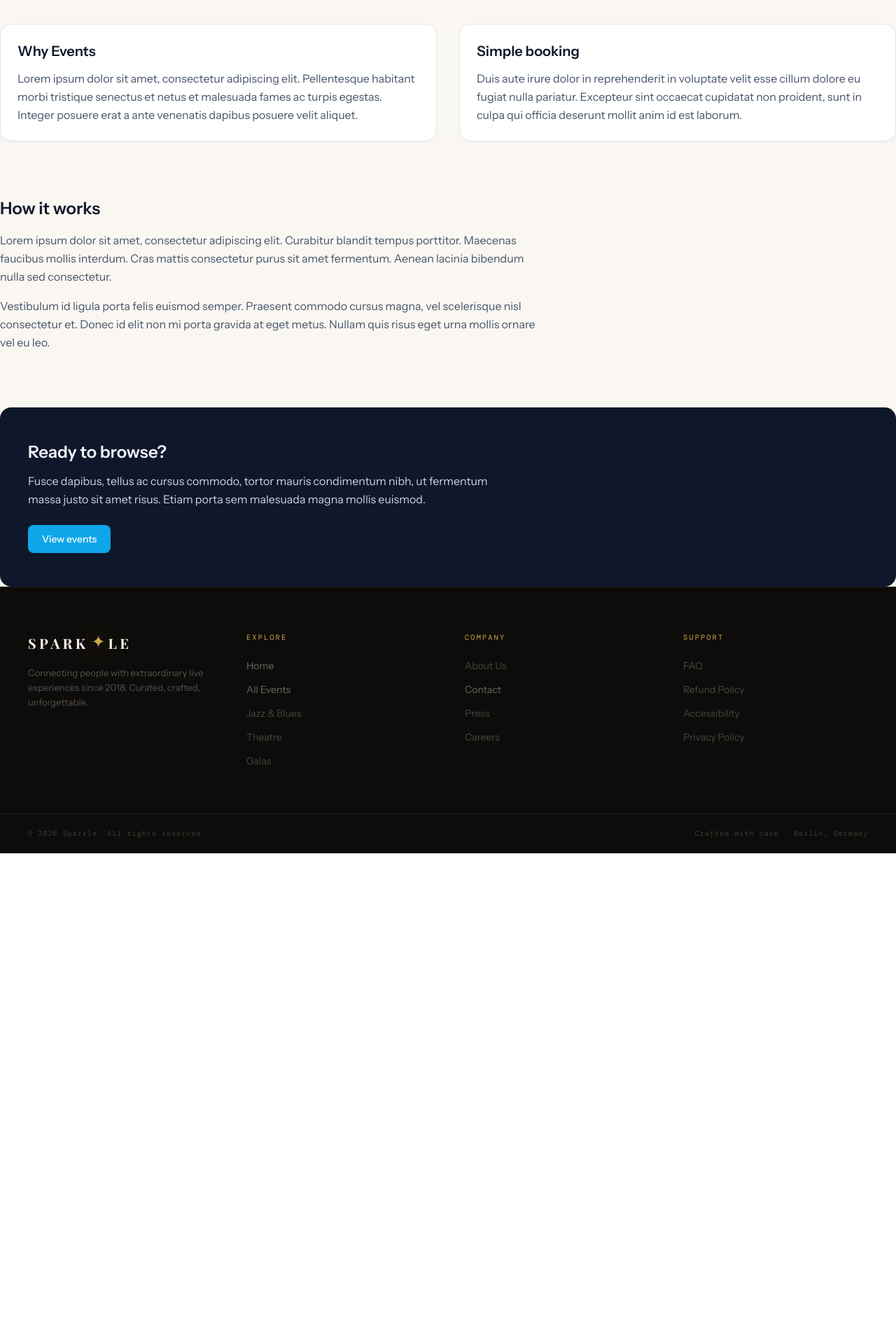
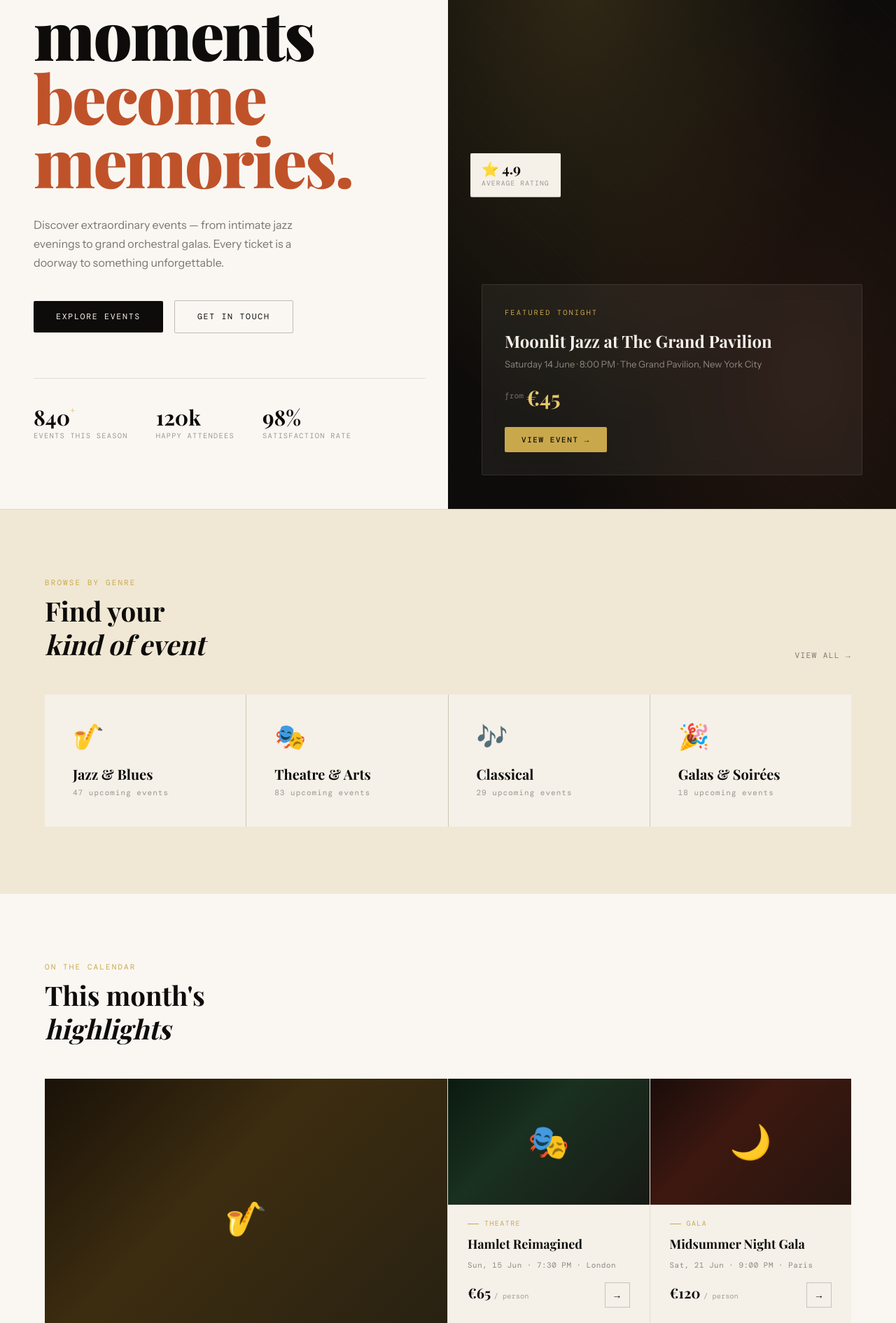
Before and after one commit to Shomen/events, a Nuxt app: page / in a window 1280 px wide. Shown: the part 310-2200 px from the top of the page at 70% size. Before the commit the page ends 1529 px from the top, so only its background shows below. Built offline with nearby package versions, Linux system fonts and the light colour scheme; a web font is replaced by a local one.

Commit message:
Home- Landing page, grid, EventCard

```diff
--- /dev/null
+++ b/app/components/EventCard.vue
@@ -0,0 +1,78 @@
+<script setup lang="ts">
+import type { CatalogEvent } from '~/composables/useEventsCatalog'
+import { formatCardDate } from '~/utils/formatEventDate'
+
+const props = withDefaults(
+  defineProps<{
+    event: CatalogEvent
+    large?: boolean
+  }>(),
+  { large: false },
+)
+
+const bgClass = computed(() => {
+  const map: Record<number, string> = {
+    1: 'bg-ov-card-1',
+    2: 'bg-ov-card-2',
+    3: 'bg-ov-card-3',
+    4: 'bg-ov-card-4',
+    5: 'bg-ov-card-5',
+  }
+  return map[props.event.imageVariant] ?? 'bg-ov-card-1'
+})
+
+const cardInfo = computed(
+  () => `${formatCardDate(props.event.date)} · ${props.event.time} · ${props.event.city}`,
+)
+</script>
+
+<template>
+  <NuxtLink
+    :to="`/events/${event.slug}`"
+    class="group bg-cream overflow-hidden relative transition-transform duration-300 hover:scale-[0.99] focus:outline-none focus-visible:ring-2 focus-visible:ring-gold focus-visible:ring-offset-2 focus-visible:ring-offset-paper"
+    :class="large ? 'lg:row-span-2' : ''"
+  >
+    <div
+      class="w-full overflow-hidden bg-ink relative"
+      :class="
+        large
+          ? 'aspect-[16/11] lg:aspect-auto lg:min-h-[280px] lg:h-[400px]'
+          : 'aspect-[16/10]'
+      "
+    >
+      <div
+        class="w-full h-full min-h-[160px] flex items-center justify-center text-4xl sm:text-5xl"
+        :class="bgClass"
+      >
+        {{ event.emoji }}
+      </div>
+    </div>
+    <div class="px-5 sm:px-7 pt-5 pb-7 sm:pb-8">
+      <div
+        class="font-mono text-[0.62rem] uppercase tracking-[0.15em] text-gold mb-2 flex items-center gap-2 before:content-[''] before:w-4 before:h-px before:bg-gold"
+      >
+        {{ event.tag }}
+      </div>
+      <h3
+        class="font-display font-bold text-ink leading-snug mb-2"
+        :class="large ? 'text-xl sm:text-2xl lg:text-[1.7rem]' : 'text-[1.05rem] sm:text-lg'"
+      >
+        {{ event.title }}
+      </h3>
+      <p class="font-mono text-[0.68rem] text-ink/45 tracking-[0.05em] mb-4">
+        {{ cardInfo }}
+      </p>
+      <div class="flex justify-between items-center">
+        <div class="font-display font-bold text-lg sm:text-xl text-ink">
+          {{ event.currency }}{{ event.priceFrom }}
+          <small class="font-mono text-[0.65rem] font-normal text-ink/35">/ person</small>
+        </div>
+        <div
+          class="w-9 h-9 border-[1.5px] border-ink/20 flex items-center justify-center text-sm transition-all duration-200 group-hover:bg-ink group-hover:text-cream group-hover:border-ink"
+        >
+          →
+        </div>
+      </div>
+    </div>
+  </NuxtLink>
+</template>
--- a/app/pages/index.vue
+++ b/app/pages/index.vue
@@ -1,70 +1,232 @@
+<script setup lang="ts">
+import type { CatalogEvent } from '~/composables/useEventsCatalog'
+
+const { data: catalog, pending, error } = useEventsCatalog()
+
+const grid = computed(() => {
+  const all = catalog.value?.events.filter((e) => e.featuredOnHome) ?? []
+  const feat = all.find((e) => e.featured) ?? all[0]
+  const others = all.filter((e) => e.slug !== feat?.slug)
+  return { feat, others }
+})
+
+function formatFeaturedMeta(e: CatalogEvent) {
+  const d = new Date(`${e.date}T12:00:00Z`)
+  const dateStr = d.toLocaleDateString('en-GB', { weekday: 'long', day: 'numeric', month: 'long' })
+  return `${dateStr} · ${e.time} · ${e.venue}, ${e.city}`
+}
+</script>
+
 <template>
-  <div class="space-y-16 sm:space-y-20">
-    <section class="space-y-4">
-      <p class="text-sm font-medium text-sky-600 uppercase tracking-wide">
-        Welcome
+  <div>
+    <section
+      class="min-h-[calc(100dvh-5rem)] lg:min-h-screen grid grid-cols-1 lg:grid-cols-2 overflow-hidden animate-fade-up"
+    >
+      <div
+        class="flex flex-col justify-center px-6 py-14 sm:px-10 sm:py-20 lg:pl-12 lg:pr-8 lg:py-24 order-2 lg:order-1"
+      >
+        <div
+          class="font-mono text-[0.7rem] uppercase tracking-[0.25em] text-gold mb-6 flex items-center gap-3 before:content-[''] before:w-8 before:h-px before:bg-gold"
+        >
+          Curated experiences
+        </div>
+        <h1
+          class="font-display font-black text-[clamp(2.75rem,8vw,6rem)] leading-[0.95] tracking-tight text-ink mb-8"
+        >
+          Where<br />moments<br /><em class="font-display not-italic text-rust block">become<br />memories.</em>
+        </h1>
+        <p class="text-base leading-[1.7] text-ink/55 max-w-[380px] mb-10 font-light">
+          Discover extraordinary events — from intimate jazz evenings to grand orchestral galas. Every
+          ticket is a doorway to something unforgettable.
         </p>
-      <h1 class="text-3xl sm:text-4xl font-bold text-slate-900 tracking-tight">
-        Discover events worth your time
-      </h1>
-      <p class="max-w-2xl text-lg text-slate-600 leading-relaxed">
-        Lorem ipsum dolor sit amet, consectetur adipiscing elit. Sed do eiusmod
-        tempor incididunt ut labore et dolore magna aliqua. Ut enim ad minim
-        veniam, quis nostrud exercitation ullamco laboris.
-      </p>
-    </section>
+        <div class="flex flex-wrap gap-4 items-center">
+          <NuxtLink
+            to="/events"
+            class="inline-block bg-ink text-cream px-8 py-3.5 font-mono text-[0.72rem] uppercase tracking-[0.15em] hover:bg-[#1e1a16] transition-colors relative overflow-hidden rounded-sm after:absolute after:bottom-0 after:left-0 after:h-0.5 after:w-0 after:bg-gold hover:after:w-full after:transition-all after:duration-300"
+          >
+            Explore Events
+          </NuxtLink>
+          <NuxtLink
+            to="/contact"
+            class="inline-block border-[1.5px] border-ink/25 text-ink px-8 py-3.5 font-mono text-[0.72rem] uppercase tracking-[0.15em] hover:border-ink hover:bg-ink/[0.04] transition-all rounded-sm"
+          >
+            Get in Touch
+          </NuxtLink>
+        </div>
+        <div
+          v-if="catalog?.stats"
+          class="flex flex-wrap gap-8 sm:gap-10 mt-12 sm:mt-16 pt-8 sm:pt-10 border-t border-ink/10"
+        >
+          <div>
+            <div class="font-display font-bold text-3xl leading-none text-ink">
+              {{ catalog.stats.eventsSeason }}<sup class="text-[0.45em] text-gold align-super">+</sup>
+            </div>
+            <div class="font-mono text-[0.65rem] uppercase tracking-[0.12em] text-ink/40 mt-1">
+              Events this season
+            </div>
+          </div>
+          <div>
+            <div class="font-display font-bold text-3xl leading-none text-ink">
+              {{ catalog.stats.attendees }}
+            </div>
+            <div class="font-mono text-[0.65rem] uppercase tracking-[0.12em] text-ink/40 mt-1">
+              Happy attendees
+            </div>
+          </div>
+          <div>
+            <div class="font-display font-bold text-3xl leading-none text-ink">
+              {{ catalog.stats.satisfaction }}
+            </div>
+            <div class="font-mono text-[0.65rem] uppercase tracking-[0.12em] text-ink/40 mt-1">
+              Satisfaction rate
+            </div>
+          </div>
+        </div>
+      </div>
 
-    <section class="grid gap-8 sm:grid-cols-2">
-      <div class="rounded-2xl border border-slate-200 bg-white p-6 shadow-sm">
-        <h2 class="text-xl font-semibold text-slate-900 mb-3">Why Events</h2>
-        <p class="text-slate-600 leading-relaxed">
-          Lorem ipsum dolor sit amet, consectetur adipiscing elit. Pellentesque
-          habitant morbi tristique senectus et netus et malesuada fames ac
-          turpis egestas. Integer posuere erat a ante venenatis dapibus posuere
-          velit aliquet.
-        </p>
+      <div
+        class="relative min-h-[420px] lg:min-h-0 bg-ink order-1 lg:order-2"
+      >
+        <div class="absolute inset-0 flex flex-col justify-end p-6 sm:p-10 lg:p-12">
+          <div class="absolute inset-0 bg-ov-pattern pointer-events-none" />
+
+          <div
+            class="absolute top-24 right-6 sm:right-8 bg-cream px-4 py-3 rounded-sm shadow-[0_8px_32px_rgba(0,0,0,0.3) z-[3] animate-float hidden sm:block"
+          >
+            <div class="font-display font-bold text-xl text-ink leading-none">
+              {{ catalog?.stats?.cities ?? '24' }}
             </div>
-      <div class="rounded-2xl border border-slate-200 bg-white p-6 shadow-sm">
-        <h2 class="text-xl font-semibold text-slate-900 mb-3">Simple booking</h2>
-        <p class="text-slate-600 leading-relaxed">
-          Duis aute irure dolor in reprehenderit in voluptate velit esse cillum
-          dolore eu fugiat nulla pariatur. Excepteur sint occaecat cupidatat non
-          proident, sunt in culpa qui officia deserunt mollit anim id est laborum.
-        </p>
+            <div class="font-mono text-[0.6rem] uppercase tracking-[0.12em] text-ink/40 mt-1">
+              Cities worldwide
+            </div>
+          </div>
+          <div
+            class="absolute top-1/2 left-4 sm:left-8 -translate-y-1/2 bg-cream px-4 py-3 rounded-sm shadow-[0_8px_32px_rgba(0,0,0,0.3) z-[3] animate-float-delayed hidden md:block"
+          >
+            <div class="font-display font-bold text-xl text-ink leading-none">
+              ⭐ {{ catalog?.stats?.rating ?? '4.9' }}
+            </div>
+            <div class="font-mono text-[0.6rem] uppercase tracking-[0.12em] text-ink/40 mt-1">
+              Average rating
+            </div>
+          </div>
+
+          <div
+            v-if="grid.feat"
+            class="relative z-[2] bg-cream/[0.06] border border-cream/10 backdrop-blur-md p-6 sm:p-8 rounded-sm"
+          >
+            <div class="font-mono text-[0.65rem] uppercase tracking-[0.2em] text-gold mb-4">
+              Featured Tonight
+            </div>
+            <div class="font-display font-bold text-xl sm:text-2xl text-cream leading-snug mb-2">
+              {{ grid.feat.title }}
+            </div>
+            <div class="text-[0.82rem] text-cream/50">
+              {{ formatFeaturedMeta(grid.feat) }}
+            </div>
+            <div class="font-display font-bold text-2xl sm:text-3xl text-gold-light mt-4">
+              <span class="font-mono text-[0.7rem] font-normal text-cream/40 align-super mr-1">from</span
+              >{{ grid.feat.currency }}{{ grid.feat.priceFrom }}
+            </div>
+            <NuxtLink
+              :to="`/events/${grid.feat.slug}`"
+              class="inline-block mt-6 bg-gold text-ink px-6 py-2.5 font-mono text-[0.68rem] uppercase tracking-[0.15em] font-medium hover:bg-gold-light transition-colors rounded-sm"
+            >
+              View Event →
+            </NuxtLink>
+          </div>
+          <div v-else-if="pending" class="relative z-[2] text-cream/40 font-mono text-sm p-8">
+            Loading…
+          </div>
+        </div>
       </div>
     </section>
 
-    <section class="space-y-4 max-w-3xl">
-      <h2 class="text-2xl font-semibold text-slate-900">How it works</h2>
-      <p class="text-slate-600 leading-relaxed">
-        Lorem ipsum dolor sit amet, consectetur adipiscing elit. Curabitur
-        blandit tempus porttitor. Maecenas faucibus mollis interdum. Cras mattis
-        consectetur purus sit amet fermentum. Aenean lacinia bibendum nulla sed
-        consectetur.
-      </p>
-      <p class="text-slate-600 leading-relaxed">
-        Vestibulum id ligula porta felis euismod semper. Praesent commodo cursus
-        magna, vel scelerisque nisl consectetur et. Donec id elit non mi porta
-        gravida at eget metus. Nullam quis risus eget urna mollis ornare vel eu
-        leo.
-      </p>
+    <section v-if="error" class="px-6 py-8 text-rust font-mono text-sm">
+      Could not load events data.
     </section>
 
-    <section
-      class="rounded-2xl bg-slate-900 text-slate-100 px-6 py-10 sm:px-10 sm:py-12"
-    >
-      <h2 class="text-2xl font-semibold mb-3">Ready to browse?</h2>
-      <p class="text-slate-300 leading-relaxed max-w-2xl mb-6">
-        Fusce dapibus, tellus ac cursus commodo, tortor mauris condimentum nibh,
-        ut fermentum massa justo sit amet risus. Etiam porta sem malesuada magna
-        mollis euismod.
-      </p>
+    <section class="py-16 sm:py-24 px-6 sm:px-10 lg:px-16 bg-warm border-t border-ink/[0.08]">
+      <div class="max-w-[1400px] mx-auto">
+        <div class="flex flex-col sm:flex-row sm:justify-between sm:items-end gap-6 mb-10 sm:mb-12">
+          <div>
+            <div class="font-mono text-[0.68rem] uppercase tracking-[0.2em] text-gold mb-2">
+              Browse by genre
+            </div>
+            <h2 class="font-display font-bold text-3xl sm:text-[2.4rem] leading-tight text-ink">
+              Find your<br /><em class="font-display italic">kind of event</em>
+            </h2>
+          </div>
           <NuxtLink
             to="/events"
-        class="inline-flex items-center justify-center rounded-lg bg-sky-500 px-5 py-2.5 text-sm font-medium text-white hover:bg-sky-400 transition-colors focus:outline-none focus-visible:ring-2 focus-visible:ring-sky-400 focus-visible:ring-offset-2 focus-visible:ring-offset-slate-900"
+            class="font-mono text-[0.7rem] tracking-[0.12em] uppercase text-ink/50 hover:text-ink self-start sm:self-auto shrink-0"
           >
-        View events
+            View all →
           </NuxtLink>
+        </div>
+        <div
+          class="grid grid-cols-1 sm:grid-cols-2 lg:grid-cols-4 gap-px bg-ink/[0.15]"
+        >
+          <NuxtLink
+            v-for="c in catalog?.categories ?? []"
+            :key="c.id"
+            :to="{ path: '/events', query: { category: c.id } }"
+            class="group bg-cream p-8 sm:p-10 relative overflow-hidden transition-colors before:absolute before:bottom-0 before:left-0 before:w-full before:h-0 before:bg-ink before:transition-all before:duration-300 before:z-0 hover:before:h-full"
+          >
+            <span
+              class="text-3xl sm:text-4xl mb-5 block relative z-[1] transition-[filter] duration-300 group-hover:invert"
+              >{{ c.icon }}</span
+            >
+            <div
+              class="font-display font-bold text-lg sm:text-xl text-ink mb-1 relative z-[1] transition-colors duration-300 group-hover:text-cream"
+            >
+              {{ c.name }}
+            </div>
+            <div
+              class="font-mono text-[0.68rem] tracking-[0.1em] text-ink/40 relative z-[1] transition-colors duration-300 group-hover:text-cream/70"
+            >
+              {{ c.count }} upcoming events
+            </div>
+          </NuxtLink>
+        </div>
+      </div>
+    </section>
+
+    <section class="py-16 sm:py-24 px-6 sm:px-10 lg:px-16">
+      <div class="max-w-[1400px] mx-auto">
+        <div class="flex flex-col sm:flex-row sm:justify-between sm:items-end gap-4 mb-8 sm:mb-12">
+          <div>
+            <div class="font-mono text-[0.68rem] uppercase tracking-[0.2em] text-gold mb-2">
+              On the calendar
+            </div>
+            <h2 class="font-display font-bold text-3xl sm:text-[2.4rem] leading-tight text-ink">
+              This month's<br /><em class="font-display italic">highlights</em>
+            </h2>
+          </div>
+        </div>
+
+        <div
+          v-if="pending"
+          class="font-mono text-sm text-ink/40 py-16"
+        >
+          Loading events…
+        </div>
+        <div
+          v-else
+          class="grid grid-cols-1 md:grid-cols-2 lg:grid-cols-[2fr_1fr_1fr] gap-px bg-ink/10 auto-rows-auto lg:grid-rows-2"
+        >
+          <EventCard
+            v-if="grid.feat"
+            :event="grid.feat"
+            large
+          />
+          <EventCard
+            v-for="ev in grid.others"
+            :key="ev.slug"
+            :event="ev"
+          />
+        </div>
+      </div>
     </section>
   </div>
 </template>
--- /dev/null
+++ b/app/utils/formatEventDate.ts
@@ -0,0 +1,10 @@
+export function formatCardDate(iso: string) {
+  const d = new Date(`${iso}T12:00:00Z`)
+  return d.toLocaleDateString('en-GB', { weekday: 'short', day: 'numeric', month: 'short' })
+}
+
+export function formatLongBadgeDate(iso: string, weekday: string, time: string) {
+  const d = new Date(`${iso}T12:00:00Z`)
+  const datePart = d.toLocaleDateString('en-GB', { day: 'numeric', month: 'long', year: 'numeric' })
+  return `${weekday}, ${datePart} · ${time}`
+}
```
Lines whose indentation alone changed are shown as unchanged.
